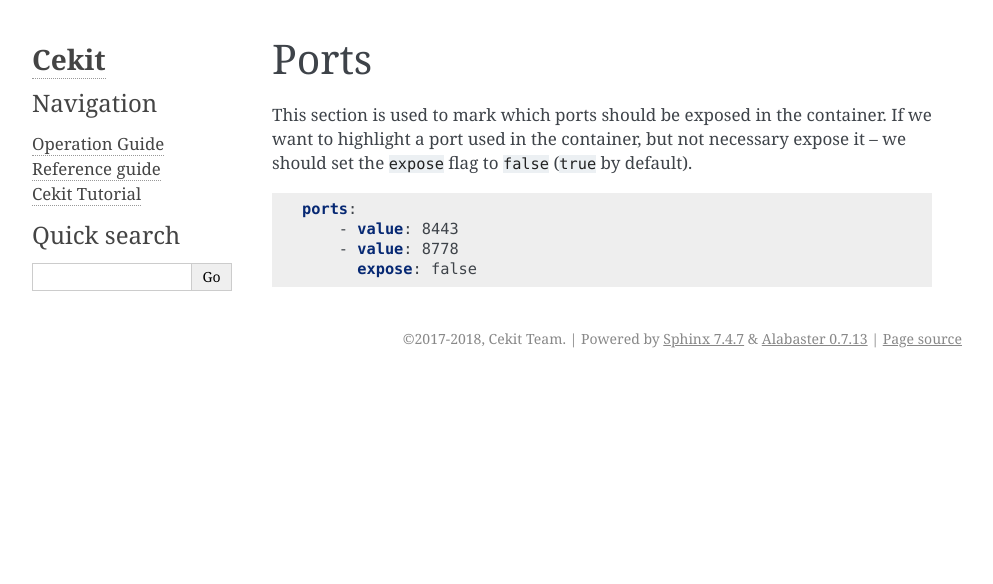
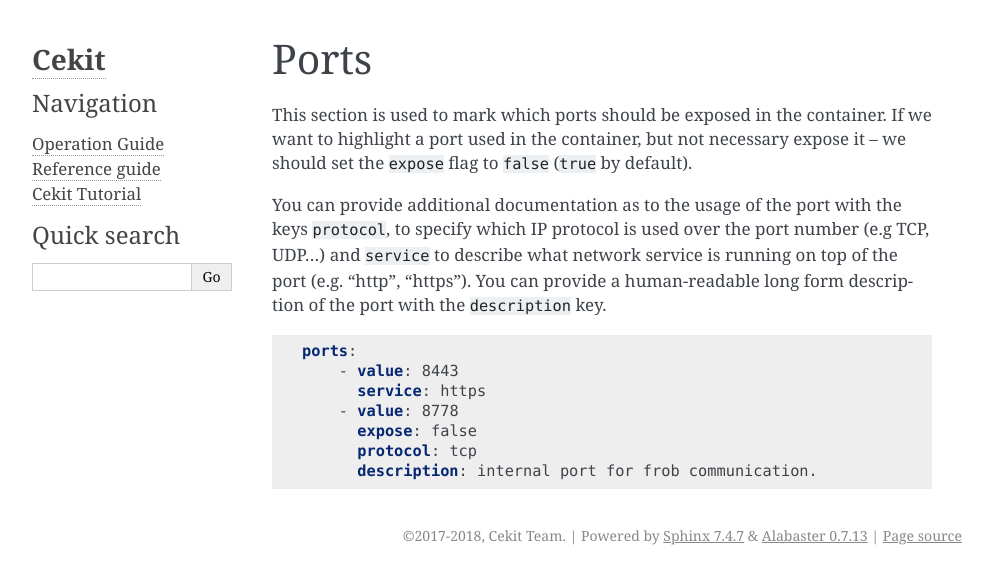
Before and after one commit to cekit/cekit, a Sphinx documentation site: the page built from docs/descriptor/ports.rst, in a window 1280 px wide. Shown: the top 584 px of the page, without its empty margins (148-1141 px from the left). Built offline with Sphinx 7.4.7, drawn with Linux system fonts in a browser that asks for light colours.

Commit message:
document all keys for port descriptor type

```diff
--- a/docs/descriptor/ports.rst
+++ b/docs/descriptor/ports.rst
@@ -5,9 +5,18 @@
 container. If we want to highlight a port used in the container, but not necessary expose
 it -- we should set the ``expose`` flag to ``false`` (``true`` by default).
 
+You can provide additional documentation as to the usage of the port with the
+keys ``protocol``, to specify which IP protocol is used over the port number (e.g
+TCP, UDP…) and ``service`` to describe what network service is running on top
+of the port (e.g. "http", "https"). You can provide a human-readable long form
+description of the port with the ``description`` key.
+
 .. code:: yaml
 
     ports:
         - value: 8443
+          service: https
         - value: 8778
           expose: false
+          protocol: tcp
+          description: internal port for frob communication.
```
